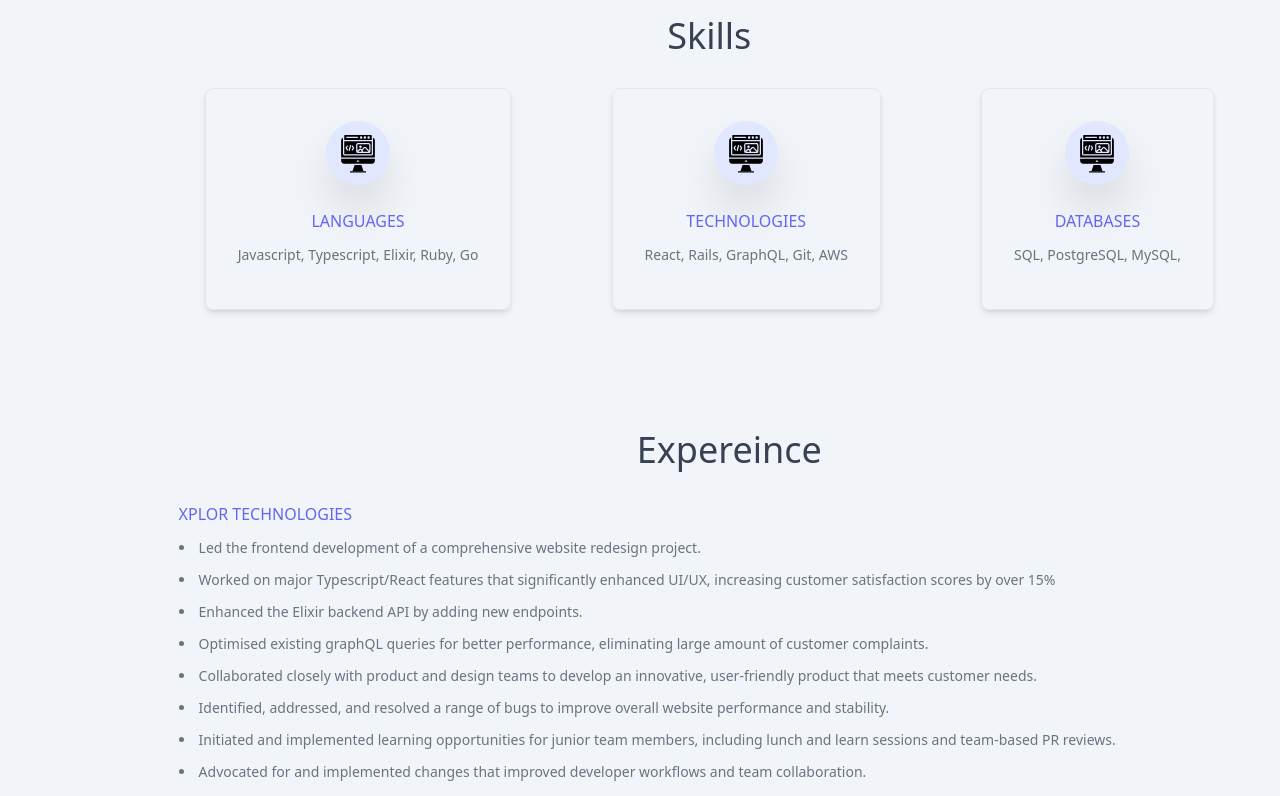
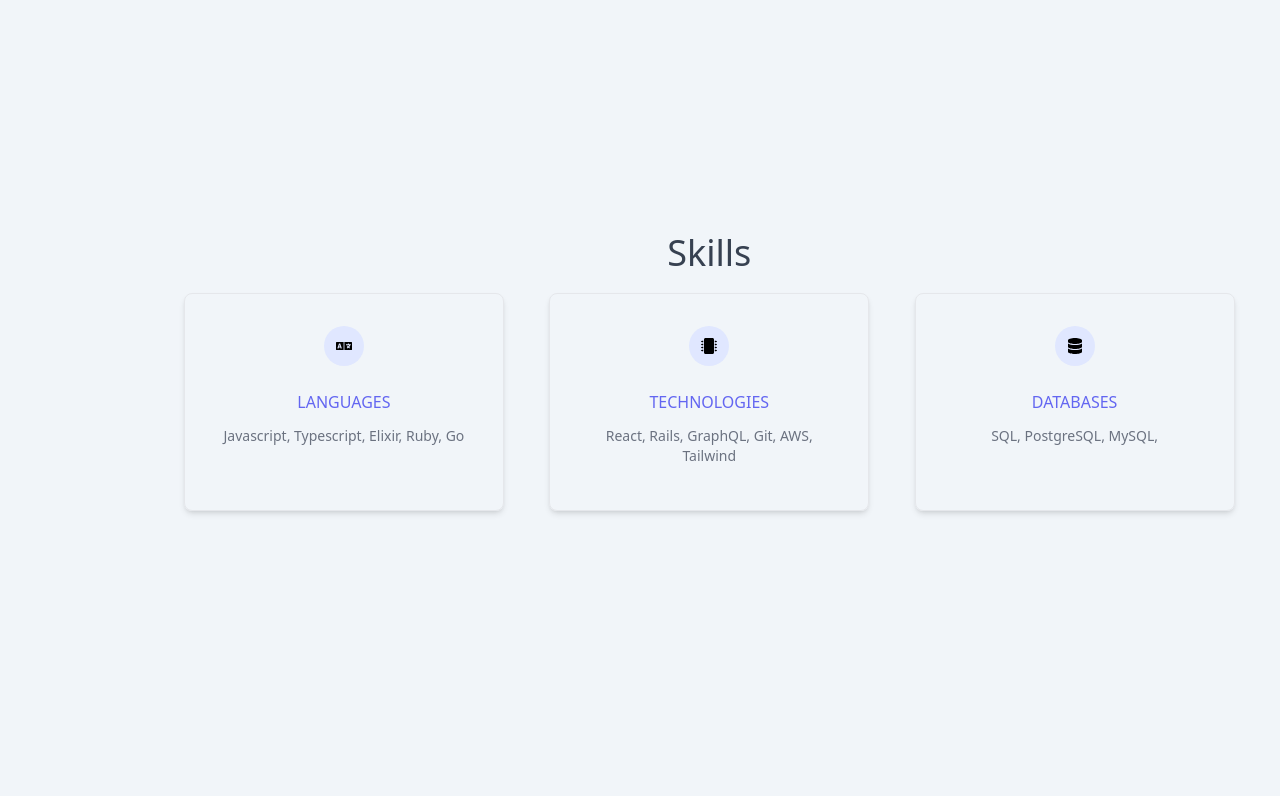
Before and after one commit to ndon97/personalWebsite, a React (Vite) app: page / in a window 1280 px wide. Shown: the part 2440-3236 px from the top of the page. Built offline with nearby package versions, Linux system fonts and the light colour scheme.

Commit message:
styling updates

```diff
--- a/src/HomePage/About/About.tsx
+++ b/src/HomePage/About/About.tsx
@@ -1,8 +1,8 @@
 export default function About() {
   return (
     <div className="flex h-screen w-full items-center justify-center pl-10 pr-10">
-      <div>
-        <h1 className="mb-2 text-4xl font-medium text-gray-700">About Me</h1>
+      <div className="m-auto">
+        <h1 className="mb-8 text-center text-4xl font-medium text-gray-700">About Me</h1>
         <p className="mr-2">
           I have always had a love for computers and learning how they work. This passion, took
           sometime to eventuate, but eventually led me to a career in software development.
--- a/src/HomePage/ContactMe/ContactMe.tsx
+++ b/src/HomePage/ContactMe/ContactMe.tsx
@@ -3,24 +3,31 @@ import { FaMobileAlt, FaEnvelope, FaGithub, FaLinkedin } from 'react-icons/fa';
 
 export default function ContactMe() {
   return (
-    <footer className="flex w-full justify-around bg-white p-10">
-      <ContactMeCard title="Mobile" value="0425273316" icon={<FaMobileAlt size={30} color="" />} />
+    <div className="flex flex-col items-center bg-white p-10 pt-0">
+      <h1 className="pb-6 pt-4 text-center text-2xl font-medium text-gray-700">Contact</h1>
+      <footer className="flex w-full justify-around">
+        <ContactMeCard
+          title="Mobile"
+          value="0425273316"
+          icon={<FaMobileAlt size={30} className="text-emerald-700" />}
+        />
         <ContactMeCard
           title="Email"
           link="nick.don.1102@gmail.com"
           email={true}
-        icon={<FaEnvelope size={30} color="" />}
+          icon={<FaEnvelope size={30} className="text-red-900" />}
         />
         <ContactMeCard
           title="Github"
           link="https://github.com/ndon97"
-        icon={<FaGithub size={30} color="" />}
+          icon={<FaGithub size={30} />}
         />
         <ContactMeCard
           title="Linkedln"
           link="https://www.linkedin.com/in/nick-don/"
-        icon={<FaLinkedin size={30} color="#0077B5" />}
+          icon={<FaLinkedin size={30} className="text-blue-800" />}
         />
       </footer>
+    </div>
   );
 }
--- a/src/HomePage/Education/Education.tsx
+++ b/src/HomePage/Education/Education.tsx
@@ -1,7 +1,8 @@
 import EducationTab from './EducationTab';
 export default function Education() {
   return (
-    <div className="flex w-full flex-col p-10">
+    <div className="flex h-screen w-full flex-col items-center p-10">
+      <div className="m-auto">
         <h1 className="mb-2 text-center text-4xl font-medium text-gray-700">Education</h1>
         <ol>
           <EducationTab title="Le Wagon" description="Diploma of Web Development" />
@@ -12,5 +13,6 @@ export default function Education() {
           <EducationTab title="Salesian College" description="VCE" />
         </ol>
       </div>
+    </div>
   );
 }
--- a/src/HomePage/Experience/Experience.tsx
+++ b/src/HomePage/Experience/Experience.tsx
@@ -2,8 +2,9 @@ import ExperienceTab from './ExperienceTab';
 
 export default function Experience() {
   return (
-    <div className="mt-10 flex w-full flex-col pl-10 pt-10">
-      <h1 className="mb-2 text-center text-4xl font-medium text-gray-700">Expereince</h1>
+    <div className="flex h-screen w-full flex-col pl-10 pr-10">
+      <div className="m-auto">
+        <h1 className="mb-8 text-center text-4xl font-medium text-gray-700">Expereince</h1>
         <ExperienceTab
           title="Xplor Technologies"
           description={[
@@ -27,5 +28,6 @@ export default function Experience() {
           ]}
         />
       </div>
+    </div>
   );
 }
--- a/src/HomePage/MyJourney/MyJourney.tsx
+++ b/src/HomePage/MyJourney/MyJourney.tsx
@@ -2,7 +2,7 @@ import Timeline from './Timeline/TimeLine';
 export default function MyJourney() {
   return (
     <div className="flex h-screen w-full flex-col justify-center pl-10 pr-10">
-      <h1 className="mb-2 text-center text-4xl font-medium text-gray-700">My Journey</h1>
+      <h1 className="mb-8 text-center text-4xl font-medium text-gray-700">My Journey</h1>
       <Timeline />
     </div>
   );
--- a/src/HomePage/Skills/Skills.tsx
+++ b/src/HomePage/Skills/Skills.tsx
@@ -1,24 +1,29 @@
 import SkillsCard from './SkillsCard';
-import FrontEnd from './svg/FrontEnd';
+
+import { FaDatabase, FaLanguage, FaMicrochip } from 'react-icons/fa';
 
 export default function Skills() {
   return (
-    <div className="mb-10">
-      <div className="p-8">
-        <h1 className="mt-6 text-center text-4xl font-medium text-gray-700">Skills</h1>
-      </div>
-      <div className="just flex justify-around pl-4 pr-4">
+    <div className="flex h-screen w-full flex-col">
+      <div className="mb-auto mt-auto">
+        <h1 className="mb-5 mt-6 text-center text-4xl font-medium text-gray-700">Skills</h1>
+        <div className="flex justify-evenly">
           <SkillsCard
-          svg={FrontEnd()}
+            icon={<FaLanguage />}
             title="Languages"
             description="Javascript, Typescript, Elixir, Ruby, Go"
           />
           <SkillsCard
-          svg={FrontEnd()}
+            icon={<FaMicrochip />}
             title="Technologies"
-          description="React, Rails, GraphQL, Git, AWS"
+            description="React, Rails, GraphQL, Git, AWS, Tailwind"
           />
-        <SkillsCard svg={FrontEnd()} title="Databases" description="SQL, PostgreSQL, MySQL," />
+          <SkillsCard
+            icon={<FaDatabase />}
+            title="Databases"
+            description="SQL, PostgreSQL, MySQL,"
+          />
+        </div>
       </div>
     </div>
   );
--- a/src/HomePage/Skills/SkillsCard.tsx
+++ b/src/HomePage/Skills/SkillsCard.tsx
@@ -1,17 +1,15 @@
 type SkillsCardProps = {
-  svg: JSX.Element;
+  icon: JSX.Element;
   title: string;
   description: string;
 };
 
-export default function SkillsCard({ svg, title, description }: SkillsCardProps) {
+export default function SkillsCard({ icon, title, description }: SkillsCardProps) {
   return (
-    <div className="flex flex-col items-center rounded-lg border p-8 shadow-md">
-      <div className="flex h-16 w-16 items-center justify-center rounded-full bg-indigo-100 p-3 text-indigo-500 shadow-2xl">
-        {svg}
-      </div>
+    <div className="flex w-80 flex-col items-center rounded-lg border p-8 shadow-md">
+      <div className="rounded-full bg-indigo-100 p-3">{icon}</div>
       <h2 className="mb-3 mt-6 font-medium uppercase text-indigo-500">{title}</h2>
-      <p className="mb-3 text-sm font-light text-gray-500">{description}</p>
+      <p className="mb-3 text-center text-sm font-light text-gray-500">{description}</p>
     </div>
   );
 }
--- a/src/HomePage/Skills/svg/FrontEnd.tsx
+++ /dev/null
@@ -1,12 +0,0 @@
-export default function FrontEnd() {
-  return (
-    <svg xmlns="http://www.w3.org/2000/svg" viewBox="0 0 64 64" id="web-development">
-      <g>
-        <path d="M44 63H20a1 1 0 0 1 0-2h24a1 1 0 0 1 0 2zm9-60H11a1 1 0 0 0-1 1v7h44V4a1 1 0 0 0-1-1zM31 8H14a1 1 0 0 1 0-2h17a1 1 0 0 1 0 2zm6 1a2 2 0 1 1 2-2 2 2 0 0 1-2 2zm6 0a2 2 0 1 1 2-2 2 2 0 0 1-2 2zm6 0a2 2 0 1 1 2-2 2 2 0 0 1-2 2zm-39 4v20a1 1 0 0 0 1 1h42a1 1 0 0 0 1-1V13zm5.83 13.45a1 1 0 0 1-.28 1.38.94.94 0 0 1-.55.17 1 1 0 0 1-.83-.45l-2-3a1 1 0 0 1 0-1.1l2-3a1 1 0 0 1 1.66 1.1L14.2 24zM21 20.38l-2 7.74a1 1 0 0 1-1 .75 1.07 1.07 0 0 1-.25 0 1 1 0 0 1-.75-1.25l2-7.74a1 1 0 0 1 1.94.5zm4.86 4.17-2 3A1 1 0 0 1 23 28a.94.94 0 0 1-.55-.17 1 1 0 0 1-.28-1.38L23.8 24l-1.63-2.45a1 1 0 1 1 1.66-1.1l2 3a1 1 0 0 1 0 1.1zM52 29a3 3 0 0 1-3 3H32a3 3 0 0 1-3-3V19a3 3 0 0 1 3-3h17a3 3 0 0 1 3 3z"></path>
-        <path d="M59 12v27H5V12a4.94 4.94 0 0 1 3-4.56V33a3 3 0 0 0 3 3h42a3 3 0 0 0 3-3V7.44A4.94 4.94 0 0 1 59 12ZM40.89 61H23.11l3.43-10h10.92l3.43 10z"></path>
-        <path d="M5 41v3a5 5 0 0 0 5 5h44a5 5 0 0 0 5-5v-3zm28 5h-2a1 1 0 0 1 0-2h2a1 1 0 0 1 0 2zm5.13-16h-5.72L35 27.44a1 1 0 0 1 .81-.3 1 1 0 0 1 .73.45zm10.64 0h-8.24l-1.28-1.93 3-3.64a1 1 0 0 1 .76-.36.85.85 0 0 1 .75.34z"></path>
-        <path d="M49 18H32a1 1 0 0 0-1 1v9.59L33.56 26a3 3 0 0 1 4.51.33l2.67-3.2A3 3 0 0 1 43 22.07a3 3 0 0 1 2.24 1l4.76 5.3V19a1 1 0 0 0-1-1Zm-13 6a2 2 0 1 1 2-2 2 2 0 0 1-2 2Z"></path>
-      </g>
-    </svg>
-  );
-}
```
Lines whose indentation alone changed are shown as unchanged.
